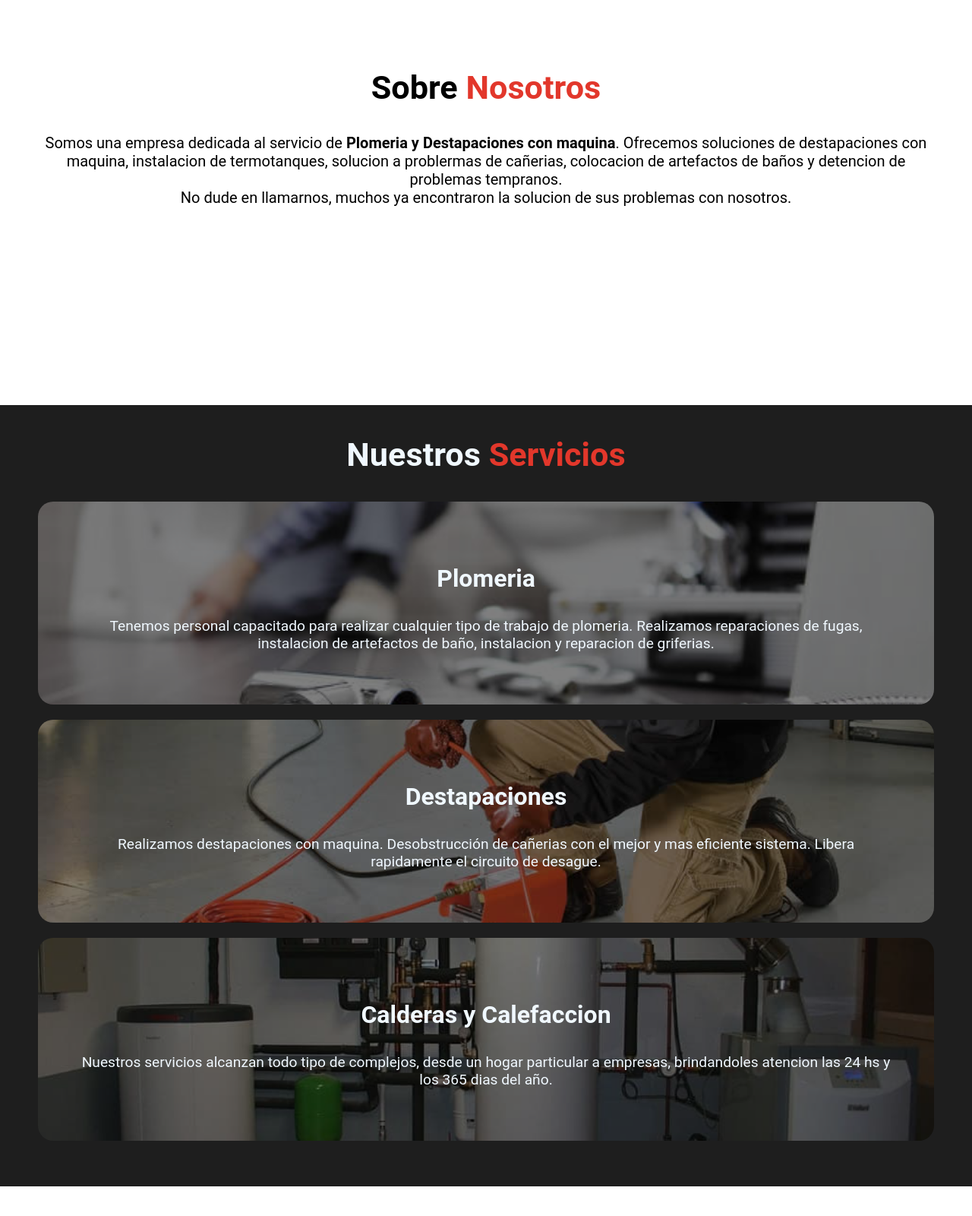
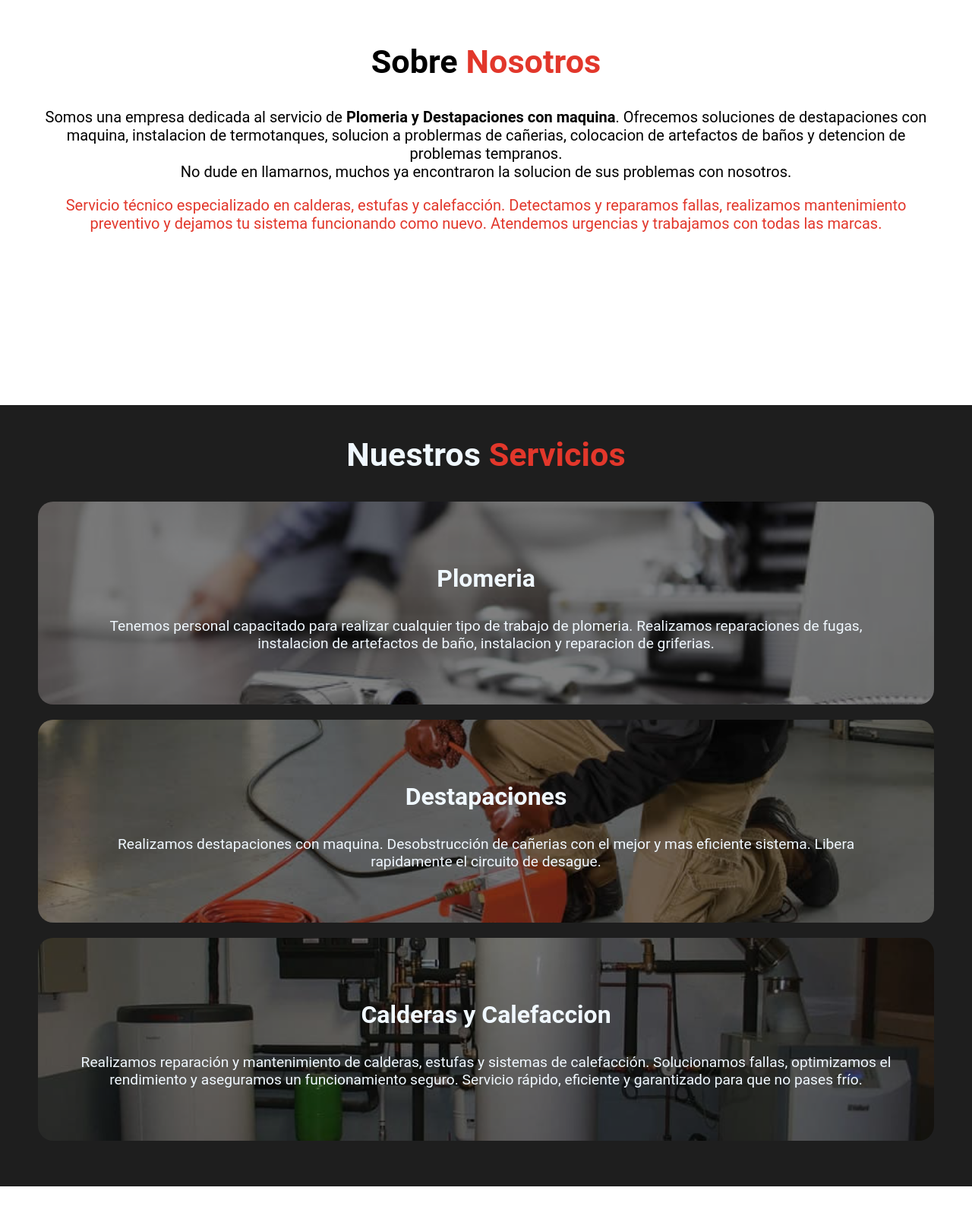
Before and after one commit to EduEzMez/NuevoDestapaCayetano, a plain HTML site: page index.html in a window 1280 px wide. Shown: the part 1071-2671 px from the top of the page at 76% size. Drawn offline with Linux system fonts and the light colour scheme.

Commit message:
texto agregado

```diff
--- a/index.html
+++ b/index.html
@@ -62,7 +62,8 @@ In your html page, add the snippet and call gtag_report_conversion when someone
         <div class="container">
             <div class="img1">
             <h2>Sobre <span class="color-acento"> Nosotros</span></h2>
-            <p>Somos una empresa dedicada al servicio de <b>Plomeria y Destapaciones con maquina</b>. Ofrecemos soluciones de destapaciones con maquina, instalacion de termotanques, solucion a problermas de cañerias, colocacion de artefactos de baños y detencion de problemas tempranos.<br>No dude en llamarnos, muchos ya encontraron la solucion de sus problemas con nosotros. </br></p>
+            <p>Somos una empresa dedicada al servicio de <b>Plomeria y Destapaciones con maquina</b>. Ofrecemos soluciones de destapaciones con maquina, instalacion de termotanques, solucion a problermas de cañerias, colocacion de artefactos de baños y detencion de problemas tempranos.<br>No dude en llamarnos, muchos ya encontraron la solucion de sus problemas con nosotros. </p>
+            <p><span class="color-acento"> Servicio técnico especializado en calderas, estufas y calefacción. Detectamos y reparamos fallas, realizamos mantenimiento preventivo y dejamos tu sistema funcionando como nuevo. Atendemos urgencias y trabajamos con todas las marcas.</span></br></p>
             </div>
         </div>
     </section>
@@ -81,7 +82,7 @@ In your html page, add the snippet and call gtag_report_conversion when someone
                     </div>
                 <div class="carta3">
                     <h3>Calderas y Calefaccion</h3>
-                    <p class="texto-servi">Nuestros servicios alcanzan todo tipo de complejos, desde un hogar particular a empresas, brindandoles atencion las 24 hs y los 365 dias del año.</p>
+                    <p class="texto-servi">Realizamos reparación y mantenimiento de calderas, estufas y sistemas de calefacción. Solucionamos fallas, optimizamos el rendimiento y aseguramos un funcionamiento seguro. Servicio rápido, eficiente y garantizado para que no pases frío.</p>
                 </div>
             </div>
         </div>
```
